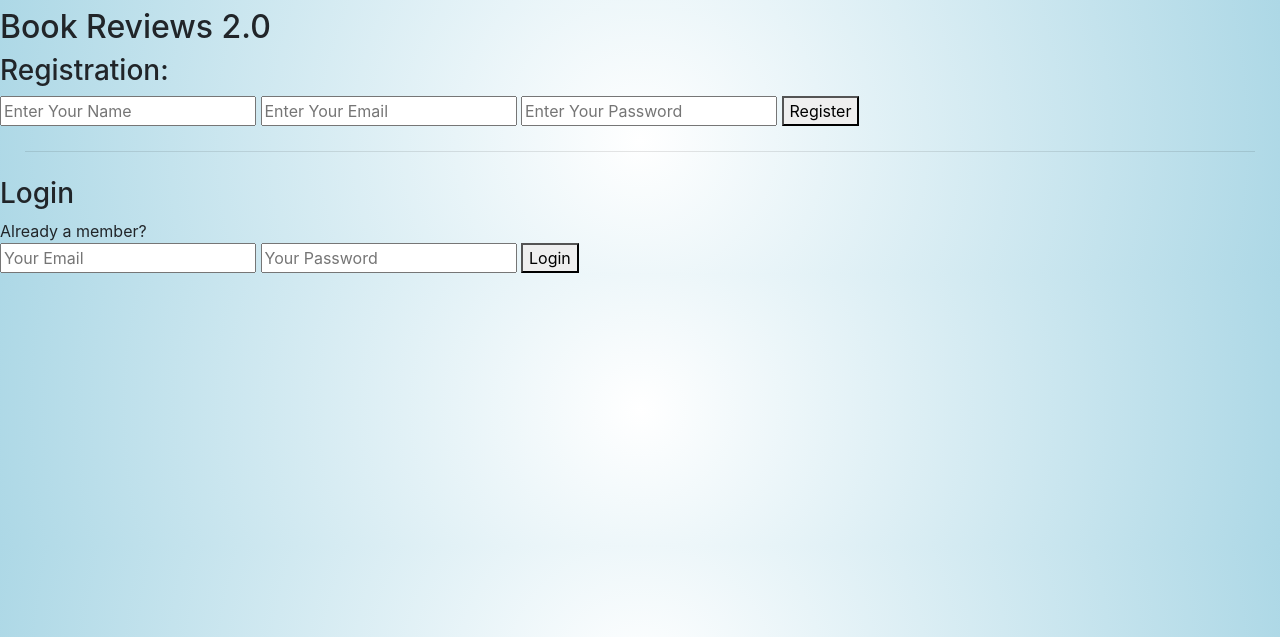
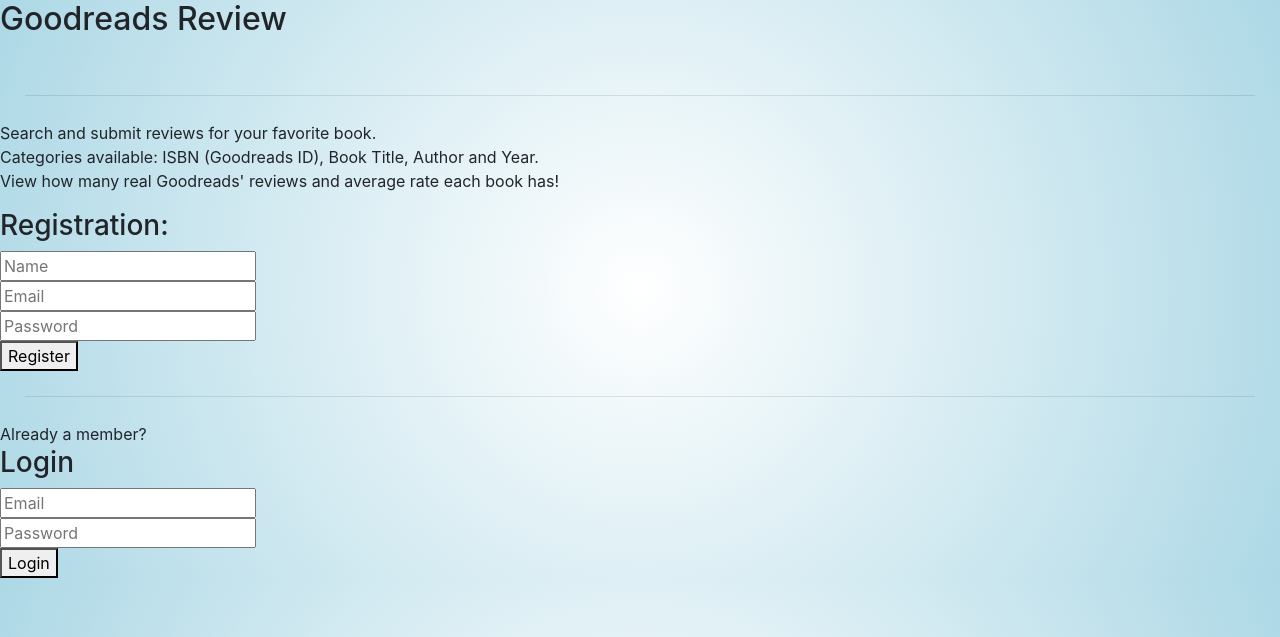
Before and after one commit to aqzxt/cs50_web, a Flask app: page / in a window 1280 px wide. Shown: the top 637 px of the page. Run offline with Flask 2, Linux system fonts and the light colour scheme; style sheets or scripts are compiled from the project's sources; some libraries are stand-ins or nearby versions.

Commit message:
working live

```diff
--- a/project1/application.py
+++ b/project1/application.py
@@ -5,12 +5,11 @@
 
 from models import *
 
-if not os.getenv("DATABASE_URL"): raise RuntimeError("DATABASE_URL is not set")
-
-GOODREADS_APIKEY = os.getenv("GOODREADS_APIKEY")
+GOODREADS_API = os.getenv("GOODREADS_API")
+DATABASE_URI = os.getenv("DATABASE_URI")
 
 app = Flask(__name__)
-app.config["SQLALCHEMY_DATABASE_URI"] = os.getenv("DATABASE_URL")
+app.config["SQLALCHEMY_DATABASE_URI"] = DATABASE_URI
 app.config["SQLALCHEMY_TRACK_MODIFICATIONS"] = False
 app.config["SESSION_PERMANENT"] = False
 app.config["SESSION_TYPE"] = "filesystem"
@@ -19,7 +18,9 @@
 
 Scss(app, static_dir='static', asset_dir='./static')
 
-# Homepage/Login/Register page
+
+
+# Homepage/Login/Registration page
 @app.route("/", methods=["GET", "POST"])
 def main():
     # Login form user input
@@ -35,6 +36,7 @@
         # FOR LOGIN
         # Search for user/password in db
         user = Users.query.filter_by(email=email_login, password=password_login).first()
+
         if user:
             # Create and/or store user session credentials
             if session.get("email") is None:
@@ -104,15 +106,20 @@
         except:
             return render_template("notify.html", title="Invalid year", msg="Please, go back and try again.")
 
-    obj = Books.query.filter(getattr(Books, category).ilike("%" + query + "%"))
-    results = []
-    for item in obj: results.append(item)
-    return render_template("search.html", category=category, query=query, results=results)
+    if query:
+        obj = Books.query.filter(getattr(Books, category).ilike("%" + query + "%"))
+        results = []
+        for item in obj: results.append(item)
+        return render_template("search.html", category=category, query=query, results=results)
+
+    return render_template("members.html", email=session.get("email"), name=session.get("id"))
+
 
 
 @app.route("/search/<int:book_id>", methods=["GET","POST"])
 def book(book_id):
     query = session.get("query")
+
     # Check if user is logged in before accessing the book page
     if session.get("id") is None:
         return render_template("notify.html", title="Missing user credentials", msg="Please, go to the homepage to login.")
@@ -122,46 +129,82 @@
         return render_template("notify.html", title="Error", msg="Invalid book id")
 
     user_id = session.get("id")
-    user_reviews = Reviews.query.filter_by(user_id=user_id).all()
+
+    user_reviews = Reviews.query.filter_by(user_id=user_id).filter_by(isbn=book.isbn)
 
     if request.method == "GET":
         numbers = [i for i in range(1, 6)]
         numbers.insert(0, '')
-        req = requests.get("https://www.goodreads.com/book/review_counts.json",
-                params={"key": GOODREADS_APIKEY, "isbns": {book.isbn}}).json()["books"][0]
-        return render_template("book.html", book=book, user_reviews=user_reviews, reviews_count=req["reviews_count"], average_rating=req["average_rating"], numbers=numbers, query=query)
+
+        url = "https://www.goodreads.com/book/review_counts.json"
+        req = requests.get(url, params={"key": GOODREADS_API, "isbns": {book.isbn}})
+
+        # GoodReads changed isbn by adding more leading zeroes, giving a 404 response, so:
+        new_isbn = book.isbn
+
+        for i in range(6):
+            if req.ok:
+                req = req.json()["books"][0]
+
+                return render_template("book.html", book=book, user_reviews=user_reviews, reviews_count=req["reviews_count"], average_rating=req["average_rating"], numbers=numbers, query=query)
+
+            new_isbn = "0" + str(new_isbn)
+            req = requests.get(url, params={"key": GOODREADS_API, "isbns": new_isbn})
+
+        return render_template("notify.html", title="ISBN unavailable", msg="Please, go to the homepage.")
+
 
     # if method == "POST"
     opinion = request.form.get("opinion")
     rate = request.form.get("rate")
 
     if not rate or not opinion:
-        return render_template("notify.html", title="Invalid input", msg="Review or rate cannot be empty")
+        return render_template("notify.html", title="Invalid input", msg="Review or rate cannot be empty.")
 
-    for item in user_reviews:
-        if item.user_id == user_id and item.isbn == book.isbn:
-            return render_template("notify.html", title="Reviewed already sent", msg="Only one review per book is allowed.")
+    # for item in user_reviews:
+
+    #     if item.user_id == user_id:
+
+    #         a = item.isbn; b = book.isbn
+    #         while len(a) < len(b):
+    #             a = "0" + str(a)
+
+    #         if a == b:
+    #             return render_template("notify.html", title="Reviewed already sent", msg="Only one review per book is allowed.")
+
 
     user_reviews = Reviews(opinion=opinion, rate=rate, isbn=book.isbn, user_id=user_id)
     db.session.add(user_reviews)
     db.session.commit()
 
-    # return render_template("book.html", opinion=opinion, rate=rate, user_reviews=user_reviews, msg="Your review were successfully sent.")
-    return render_template("notify.html", title="Submitted", msg="Your review were successfully sent")
+    return render_template("notify.html", title="Submitted", msg="Your review were successfully sent.")
 
 
-@app.route("/logout", methods=["GET", "POST"])
-def logout():
+
+@app.route("/reviews", methods=["GET"])
+def reviews():
+
+    # Check if user is logged in before accessing the book page
     if session.get("id") is None:
         return render_template("notify.html", title="Missing user credentials", msg="Please, go to the homepage to login.")
 
-    if request.method == "GET":
-        # Clear out user data
-        session["user_id"] = []
-        session["user_query"] = []
-        return render_template("main.html", msg="You were successfully logged out")
+    user_id = session.get("id")
+    user_reviewed = db.session.query(db.session.query(Reviews).filter_by(user_id=user_id).exists()).scalar()
 
-    return render_template("notify.html", title="Not logged", msg="You need to be logged before logging out.")
+    if user_reviewed:
+        user_reviews = Reviews.query.filter_by(user_id=user_id)
+
+        return render_template("reviews.html", user_reviews=user_reviews)
+
+    return render_template("notify.html", title="No reviews found", msg="You didn't submit any reviews yet.")
+
+
+
+@app.route("/logout", methods=["GET"])
+def logout():
+    session.clear()
+    return render_template("main.html", msg="You were successfully logged out.")
+
 
 
 @app.route("/notify.html", methods=["GET", "POST"])
--- a/project1/requirements.txt
+++ b/project1/requirements.txt
@@ -2,3 +2,6 @@
 Flask-Session
 psycopg2
 SQLAlchemy
+flask_sqlalchemy
+flask_scss
+requests
--- a/project1/templates/layout.html
+++ b/project1/templates/layout.html
@@ -4,16 +4,14 @@
         <meta charset="utf-8">
         <link rel="stylesheet" href="https://stackpath.bootstrapcdn.com/bootstrap/4.1.3/css/bootstrap.min.css" integrity="sha384-MCw98/SFnGE8fJT3GXwEOngsV7Zt27NXFoaoApmYm81iuXoPkFOJwJ8ERdknLPMO" crossorigin="anonymous">
         <link rel="stylesheet" href="{{ url_for("static", filename="style.css") }}" type="text/css">
-        <title>Book Reviews 2.0</title>
+        <title>Goodreads Reviews</title>
 
     </head>
     <body>
         <header>
-            <h1>
             {% block heading %}
 
             {% endblock %}
-            </h1>
         </header>
 
         {% block body %}
--- a/project1/templates/logout.html
+++ b/project1/templates/logout.html
@@ -1,7 +1,7 @@
 {% extends "layout.html" %}
 
 {% block heading %}
-{{ title }}
+<h2>{{ title }}</h2>
 {% endblock %}
 
 {% block body %}
--- a/project1/templates/main.html
+++ b/project1/templates/main.html
@@ -2,11 +2,16 @@
 
 {% block heading %}
 
-<h2 class="title">Book Reviews 2.0</h2>
+<h2 class="title">Goodreads Review</h2><br>
+<hr>
 
 {% endblock %}
 
 {% block body %}
+
+<p>Search and submit reviews for your favorite book.<br>
+    Categories available: ISBN (Goodreads ID), Book Title, Author and Year.<br>
+    View how many real Goodreads' reviews and average rate each book has!</p>
 
 <div class="home">
     <!--{% if msg %} {{ msg }} {% endif %}-->
@@ -16,19 +21,19 @@
     <form class="register" action="{{ url_for("main") }}" method="POST">
         <!-- name="username" "email" "password" property is for Python reference -->
 
-        <input class="ip-bt" type="text" name="name_register" placeholder="Enter Your Name">
-        <input class="ip-bt" type="email" name="email_register" placeholder="Enter Your Email">
-        <input class="ip-bt" type="password" name="password_register" placeholder="Enter Your Password">
+        <input class="ip-bt" type="text" name="name_register" placeholder="Name"><br>
+        <input class="ip-bt" type="email" name="email_register" placeholder="Email"><br>
+        <input class="ip-bt" type="password" name="password_register" placeholder="Password"><br>
         <button class="ip-bt">Register</button>
     </form>
     <hr>
 
+    Already a member?
     <h3>Login</h3>
-    Already a member?
 
     <form class="login" action="{{ url_for("main") }}" method="POST">
-        <input class="ip-bt" type="text" name="email_login" placeholder="Your Email">
-        <input class="ip-bt" type="password" name="password_login" placeholder="Your Password">
+        <input class="ip-bt" type="text" name="email_login" placeholder="Email"><br>
+        <input class="ip-bt" type="password" name="password_login" placeholder="Password"><br>
         <button class="ip-bt">Login</button>
     </form>
 
--- a/project1/templates/notify.html
+++ b/project1/templates/notify.html
@@ -1,11 +1,12 @@
 {% extends "layout.html" %}
 
 {% block heading %}
-{{ title }}
+<h2>{{ title }}</h2>
 {% endblock %}
 
 {% block body %}
 
 {{ msg }}
-<a href="{{ url_for("main") }}">Go back to the homepage.</a>
+<hr>
+<p><a href="{{ url_for("main") }}">Homepage</a></p>
 {% endblock %}
```
Also changed, not shown: project1/import.py (+9 -4 lines), project1/models.py (+9 -0 lines), project1/templates/book.html (+13 -32 lines), project1/templates/members.html (+5 -6 lines), project1/templates/reviews.html (added, +42 -0 lines), project1/templates/search.html (+7 -3 lines).
